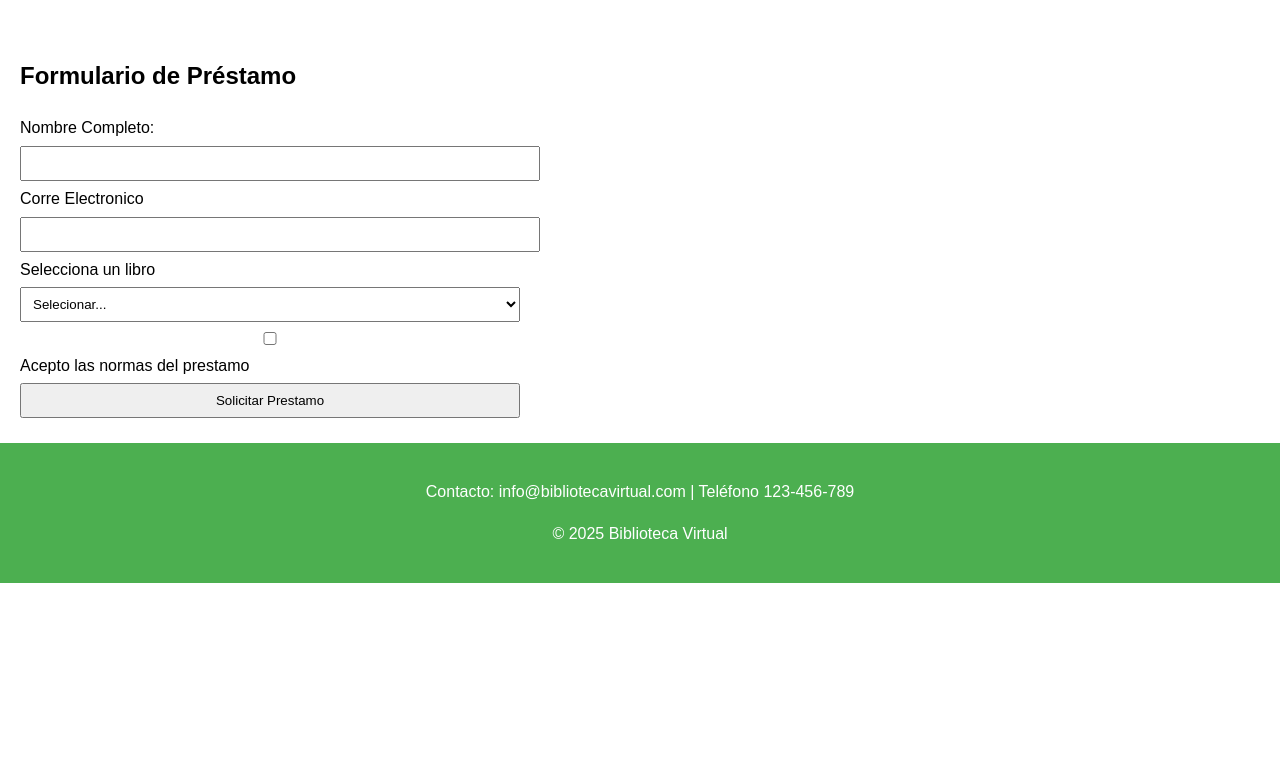
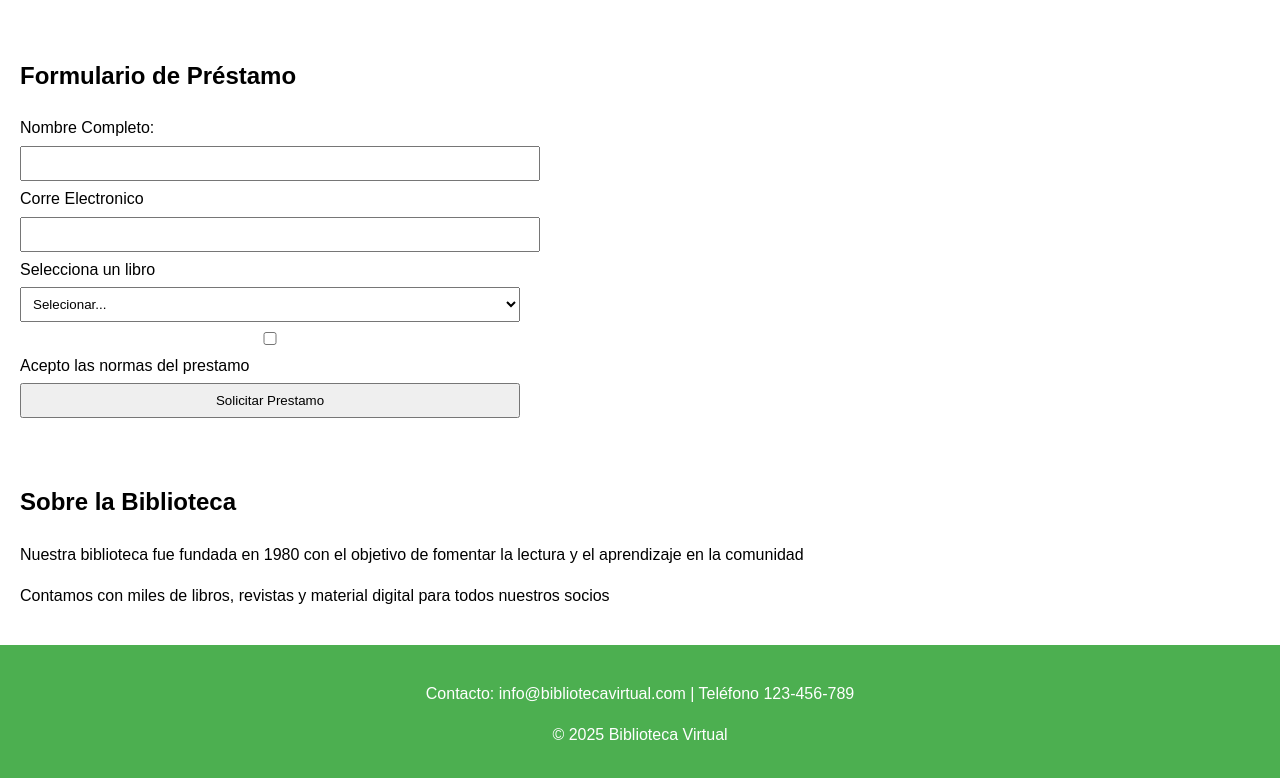
Before and after one commit to daritanton3-tech/biblioteca, a plain HTML site: page catalogo.html in a window 1280 px wide. Shown: the part 563-1341 px from the top of the page. Before the commit the page ends 1146 px from the top, so only its background shows below. Drawn offline with Linux system fonts and the light colour scheme.

Commit message:
Finalizado

```diff
--- a/catalogo.html
+++ b/catalogo.html
@@ -91,6 +91,17 @@
         <input type="submit" value="Solicitar Prestamo" />
       </form>
     </section>
+    <section>
+      <h2>Sobre la Biblioteca</h2>
+      <p>
+        Nuestra biblioteca fue fundada en 1980 con el objetivo de fomentar la
+        lectura y el aprendizaje en la comunidad
+      </p>
+      <p>
+        Contamos con miles de libros, revistas y material digital para todos
+        nuestros socios
+      </p>
+    </section>
     <footer>
       <p>Contacto: info@bibliotecavirtual.com | Teléfono 123-456-789</p>
       <p>© 2025 Biblioteca Virtual</p>
```
